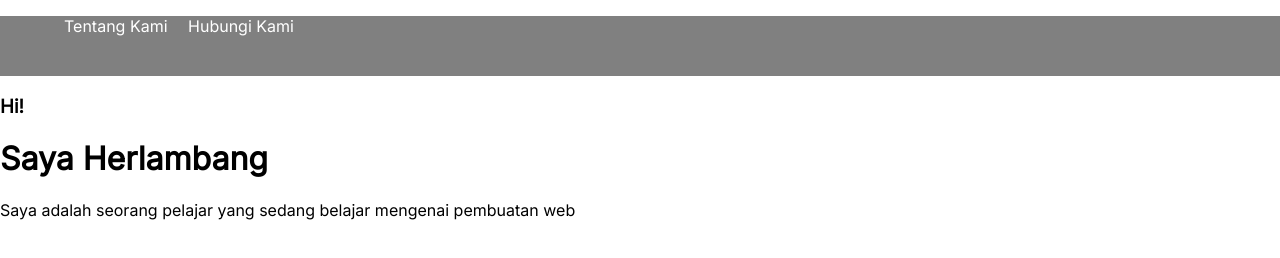
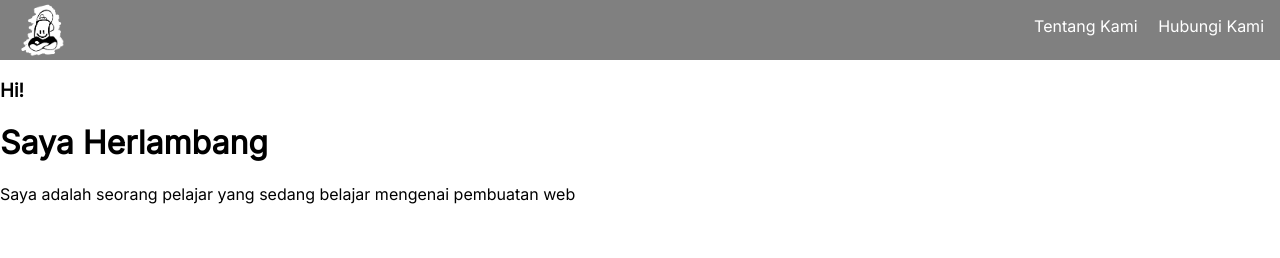
Before and after one commit to Begeniro/Profile, a plain HTML site: page Index.html in a window 1280 px wide. Shown: the top 258 px of the page. Drawn offline with Linux system fonts and the light colour scheme; files whose address does not match are found by name.

Commit message:
tambah logo
tambah logo dan membenahi navbar

```diff
--- a/Index.html
+++ b/Index.html
@@ -12,6 +12,7 @@
 
 	<!-- Navbar -->
 	<nav>
+		<img width="55" src="C:\Users\Begeniro\Documents\GitHub\Profile\img\logo.png">
 		<ul>
 			<li>Tentang Kami</li>
 			<li>Hubungi Kami</li>
--- a/css/style.css
+++ b/css/style.css
@@ -12,6 +12,17 @@ nav{
 	color: white;
 }
 
+nav img{
+	padding-top: 2px;
+}
+
+ul{
+	margin: 0;
+	padding-top: 16px;
+	float: right;
+	padding-right: 24px;
+}
+
 li {
 	list-style-type: none;
 	display: inline-block;
```
Also changed, not shown: img/logo.png (added).
